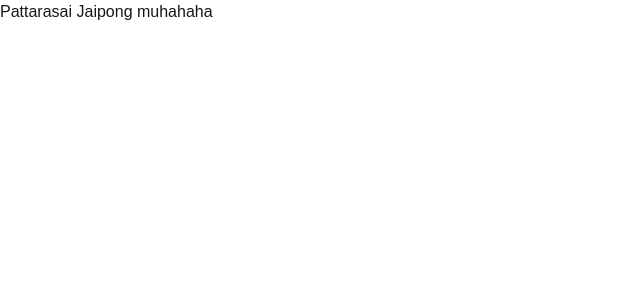
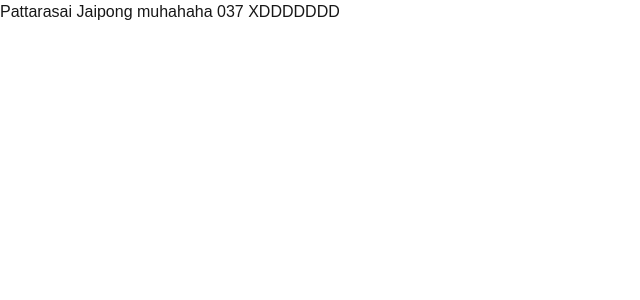
Before and after one commit to Mheelenhuay/frontend, a Next.js app: page / in a window 1280 px wide. Shown: the top 300 px of the page, without its empty margins (0-640 px from the left). Built offline with nearby package versions, Linux system fonts and the light colour scheme.

Commit message:
initial commit

```diff
--- a/app/page.js
+++ b/app/page.js
@@ -2,6 +2,6 @@ import Image from "next/image";
 
 export default function Home() {
   return (
-    <>Pattarasai Jaipong muhahaha</>
+    <>Pattarasai Jaipong muhahaha 037 XDDDDDDD</>
   );
 }
```
